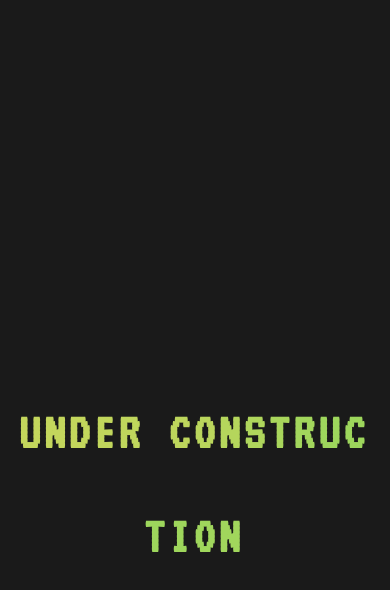
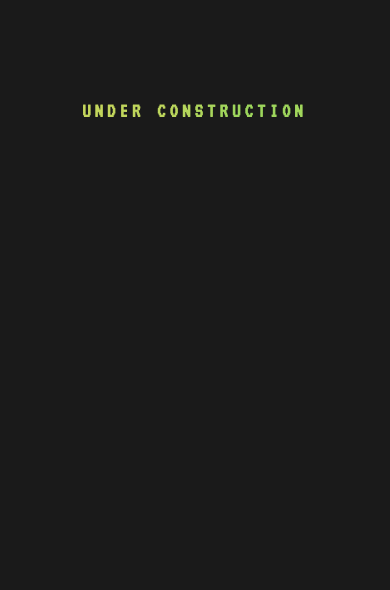
Before and after one commit to Wundrfull/Wundrfull.github.io, a plain HTML site: page index.html in a window 390 px wide. Drawn offline with nearby package versions, Linux system fonts and the light colour scheme.

Commit message:
Maybe fixed responsive now? hhaa

```diff
--- a/styles.css
+++ b/styles.css
@@ -551,3 +551,9 @@ a {
     font-size: 2.5em;
   }
 }
+
+@media only screen and (max-width: 500px) {
+  .ml6 {
+    font-size: 1em;
+  }
+}
```
